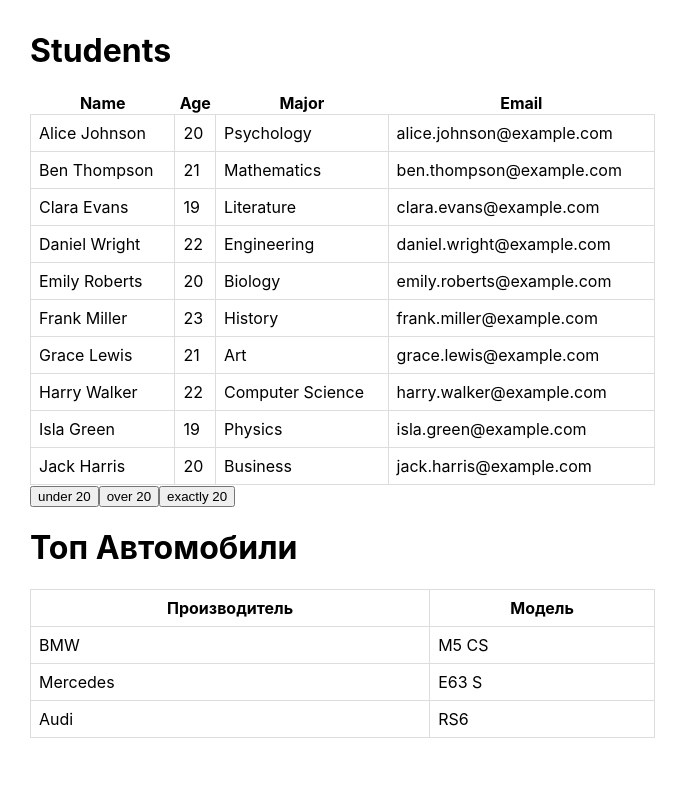
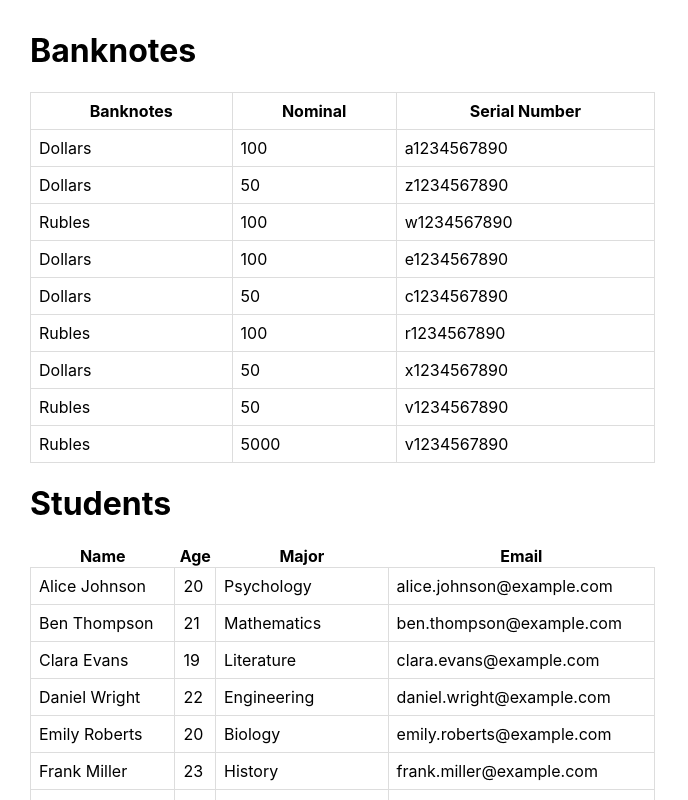
Before and after one commit to regggulus/Microtask_project, a React (Create React App) app: page / in a window 1280 px wide. Shown: the top 800 px of the page, without its empty margins (0-688 px from the left). Built offline with nearby package versions, Linux system fonts and the light colour scheme.

Commit message:
components Banknotes.tsx and BanknotesDate.tsx props, method map

```diff
--- a/src/App.tsx
+++ b/src/App.tsx
@@ -2,10 +2,12 @@
 import './App.css';
 import {Students} from "./Sprint_1/students/Students";
 import {TopCars} from "./Sprint_1/topCars/TopCars";
+import {Banknotes} from "./Sprint_1/banknots/Banknotes";
 
 function App() {
     return (
         <div className="App">
+            <Banknotes/>
             <Students/>
             <TopCars/>
         </div>
--- a/src/Sprint_1/banknots/Banknotes.tsx
+++ b/src/Sprint_1/banknots/Banknotes.tsx
@@ -1,20 +1,21 @@
 import {useState} from "react";
+import {BanknotesDate} from "./BanknotesDate";
 
 export function Banknotes() {
     const [money, setMoney] = useState([
-        {banknotes: 'Dollars -', nominal: 100 , number: '- a1234567890'},
-        {banknotes: 'Dollars -', nominal: 50, number: '- z1234567890'},
-        {banknotes: 'Rubles -', nominal: 100, number: '- w1234567890'},
-        {banknotes: 'Dollars -', nominal: 100, number: '- e1234567890'},
-        {banknotes: 'Dollars -', nominal: 50, number: '- c1234567890'},
-        {banknotes: 'Rubles -', nominal: 100, number: '- r1234567890'},
-        {banknotes: 'Dollars -', nominal: 50, number: '- x1234567890'},
-        {banknotes: 'Rubles -', nominal: 50, number: '- v1234567890'},
-        {banknotes: 'Rubles -', nominal: 5000, number: '- v1234567890'},
+        {banknotes: 'Dollars', nominal: 100, serialNumber: 'a1234567890'},
+        {banknotes: 'Dollars', nominal: 50, serialNumber: 'z1234567890'},
+        {banknotes: 'Rubles', nominal: 100, serialNumber: 'w1234567890'},
+        {banknotes: 'Dollars', nominal: 100, serialNumber: 'e1234567890'},
+        {banknotes: 'Dollars', nominal: 50, serialNumber: 'c1234567890'},
+        {banknotes: 'Rubles', nominal: 100, serialNumber: 'r1234567890'},
+        {banknotes: 'Dollars', nominal: 50, serialNumber: 'x1234567890'},
+        {banknotes: 'Rubles', nominal: 50, serialNumber: 'v1234567890'},
+        {banknotes: 'Rubles', nominal: 5000, serialNumber: 'v1234567890'},
     ])
     return (
         <div>
-
+            <BanknotesDate money={money}/>
         </div>
     )
 }
--- a/src/Sprint_1/banknots/BanknotesDate.tsx
+++ b/src/Sprint_1/banknots/BanknotesDate.tsx
@@ -1,7 +1,35 @@
-export function BanknotesDate() {
+export type MoneyType = {
+    banknotes: string
+    nominal: number
+    serialNumber: string
+}
+export type BanknotesDateType = {
+    money: Array<MoneyType>
+}
+
+export function BanknotesDate({money}: BanknotesDateType) {
     return (
         <div>
+            <h1>Banknotes</h1>
+            <table style={{ width: '50%', borderCollapse: 'collapse' }}>
+                <thead>
+                <tr>
+                    <th style={{ border: '1px solid #ddd', padding: '8px' }}>Banknotes</th>
+                    <th style={{ border: '1px solid #ddd', padding: '8px' }}>Nominal</th>
+                    <th style={{ border: '1px solid #ddd', padding: '8px' }}>Serial Number</th>
+                </tr>
+                </thead>
+                <tbody>
+                {money.map((m, index) => (
+                    <tr key={index}>
+                        <td style={{ border: '1px solid #ddd', padding: '8px' }}>{m.banknotes}</td>
+                        <td style={{ border: '1px solid #ddd', padding: '8px' }}>{m.nominal}</td>
+                        <td style={{ border: '1px solid #ddd', padding: '8px' }}>{m.serialNumber}</td>
+                    </tr>
+                ))}
+                </tbody>
 
+            </table>
         </div>
     )
 }
```
